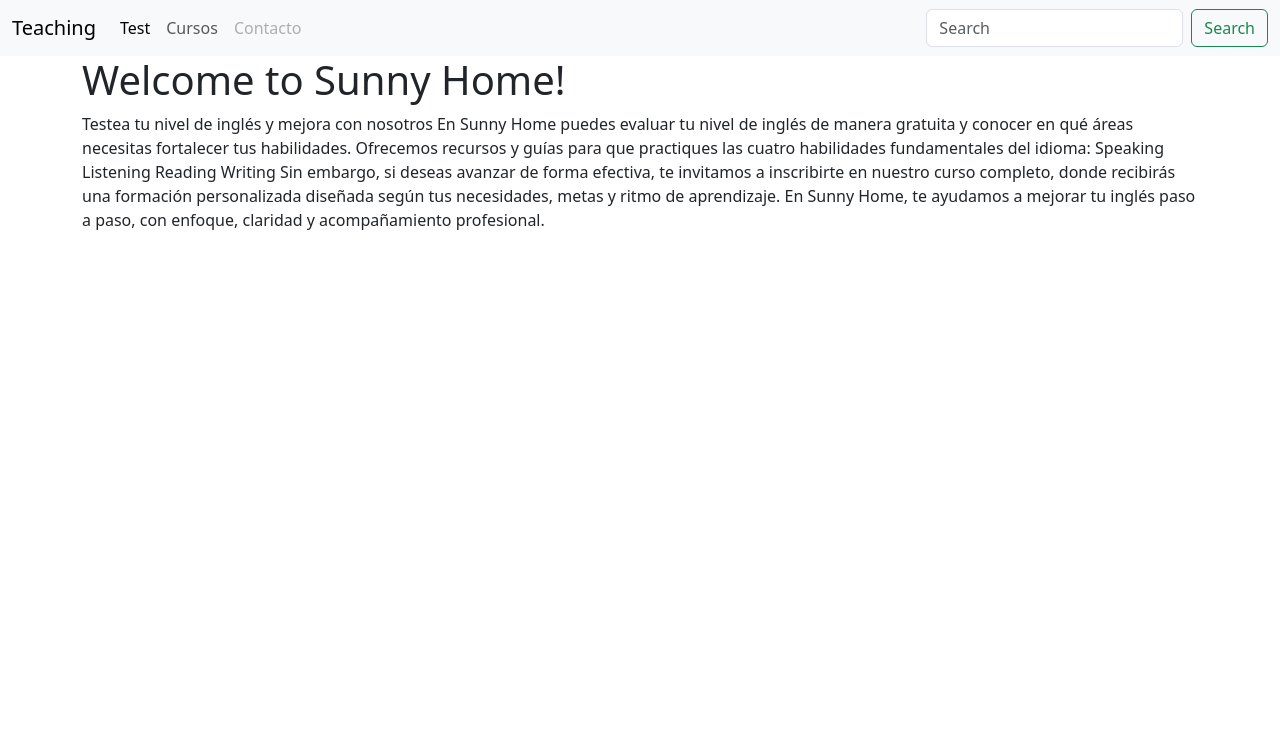
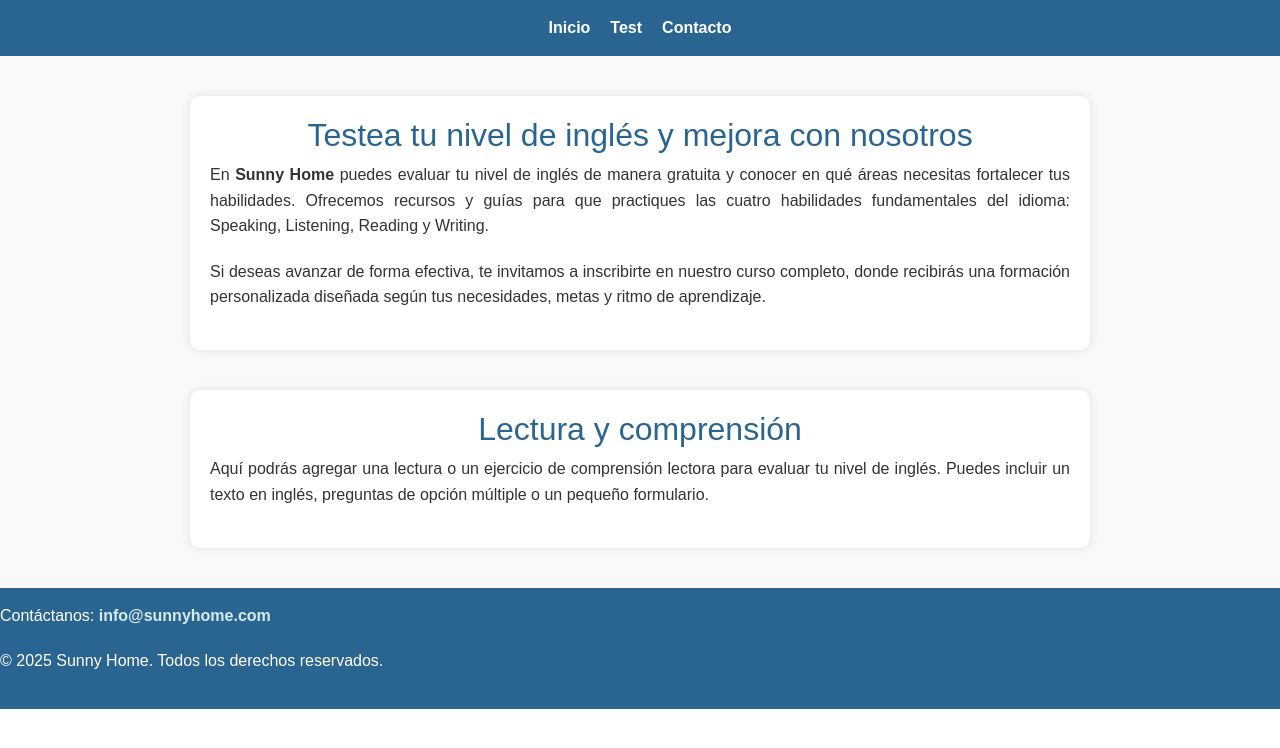
Before and after one commit to rosembercrg/Clase6, an Angular app: page / in a window 1280 px wide. Shown: the top 748 px of the page. Built offline with nearby package versions, Linux system fonts and the light colour scheme.

Commit message:
HtmlBasico

```diff
--- a/src/app/app.html
+++ b/src/app/app.html
@@ -1,57 +1,121 @@
-<main>
-  <nav class="navbar navbar-expand-lg bg-body-tertiary">
-    <div class="container-fluid">
-      <a class="navbar-brand" href="#">Teaching</a>
-      <button class="navbar-toggler" type="button" data-bs-toggle="collapse" data-bs-target="#navbarTogglerDemo02"
-        aria-controls="navbarTogglerDemo02" aria-expanded="false" aria-label="Toggle navigation">
-        <span class="navbar-toggler-icon"></span>
-      </button>
-      <div class="collapse navbar-collapse" id="navbarTogglerDemo02">
-        <ul class="navbar-nav me-auto mb-2 mb-lg-0">
-          <li class="nav-item">
-            <a class="nav-link active" aria-current="page" href="#">Test</a>
-          </li>
-          <li class="nav-item">
-            <a class="nav-link" href="#">Cursos</a>
-          </li>
-          <li class="nav-item">
-            <a class="nav-link disabled" aria-disabled="true">Contacto</a>
-          </li>
-        </ul>
-        <form class="d-flex" role="search">
-          <input class="form-control me-2" type="search" placeholder="Search" aria-label="Search" />
-          <button class="btn btn-outline-success" type="submit">Search</button>
-        </form>
-      </div>
-    </div>
+<!DOCTYPE html>
+<html lang="es">
+
+<head>
+  <meta charset="UTF-8">
+  <meta name="viewport" content="width=device-width, initial-scale=1.0">
+  <title>Sunny Home - Inglés</title>
+  <style>
+    body {
+      font-family: Arial, sans-serif;
+      margin: 0;
+      background-color: #f9f9f9;
+      color: #333;
+      line-height: 1.6;
+    }
+
+    /* NAVBAR */
+    nav {
+      background-color: #2a6592;
+      color: white;
+      display: flex;
+      justify-content: center;
+      gap: 20px;
+      padding: 15px 0;
+    }
+
+    nav a {
+      color: white;
+      text-decoration: none;
+      font-weight: bold;
+      font-size: 16px;
+      transition: color 0.3s;
+    }
+
+    nav a:hover {
+      color: #d8e9f0;
+    }
+
+    /* SECCIONES */
+    section {
+      max-width: 900px;
+      margin: 40px auto;
+      padding: 20px;
+      background-color: white;
+      border-radius: 10px;
+      box-shadow: 0 0 10px rgba(0, 0, 0, 0.1);
+    }
+
+    h2 {
+      color: #2a6592;
+      text-align: center;
+    }
+
+    p {
+      text-align: justify;
+      margin-bottom: 20px;
+    }
+
+    footer {
+      background-color: #2a6592;
+      color: white;
+      text-align: center;
+      padding: 15px 0;
+      margin-top: 40px;
+    }
+
+    footer a {
+      color: #d8e9f0;
+      text-decoration: none;
+      font-weight: bold;
+    }
+
+    footer a:hover {
+      text-decoration: underline;
+    }
+  </style>
+</head>
+
+<body>
+
+  <!-- MENÚ SUPERIOR -->
+  <nav>
+    <a href="#inicio">Inicio</a>
+    <a href="#test">Test</a>
+    <a href="#contacto">Contacto</a>
   </nav>
-  <router-outlet></router-outlet>
-  <div class="container">
-    <div class="row">
-      <div class="col">
-        <h1>Welcome to Sunny Home!</h1>
-        <p>Testea tu nivel de inglés y mejora con nosotros
 
-          En Sunny Home puedes evaluar tu nivel de inglés de manera gratuita y conocer en qué áreas necesitas fortalecer
-          tus habilidades.
+  <!-- SECCIÓN INICIO -->
+  <section id="inicio">
+    <h2>Testea tu nivel de inglés y mejora con nosotros</h2>
+    <p>
+      En <strong>Sunny Home</strong> puedes evaluar tu nivel de inglés de manera gratuita y conocer en qué áreas
+      necesitas fortalecer tus habilidades.
+      Ofrecemos recursos y guías para que practiques las cuatro habilidades fundamentales del idioma: Speaking,
+      Listening, Reading y Writing.
+    </p>
+    <p>
+      Si deseas avanzar de forma efectiva, te invitamos a inscribirte en nuestro curso completo, donde recibirás una
+      formación personalizada diseñada
+      según tus necesidades, metas y ritmo de aprendizaje.
+    </p>
+  </section>
 
-          Ofrecemos recursos y guías para que practiques las cuatro habilidades fundamentales del idioma:
+  <!-- SECCIÓN TEST O LECTURA -->
+  <section id="test">
+    <h2>Lectura y comprensión</h2>
+    <p>
+      Aquí podrás agregar una lectura o un ejercicio de comprensión lectora para evaluar tu nivel de inglés.
+      Puedes incluir un texto en inglés, preguntas de opción múltiple o un pequeño formulario.
+    </p>
+  </section>
 
-          Speaking
+  <!-- SECCIÓN CONTACTO -->
+  <footer id="contacto">
+    <p>Contáctanos: <a href="mailto:info@sunnyhome.com">info@sunnyhome.com</a></p>
+    <p>© 2025 Sunny Home. Todos los derechos reservados.</p>
+  </footer>
 
-          Listening
+</body>
 
-          Reading
-
-          Writing
-
-
-          Sin embargo, si deseas avanzar de forma efectiva, te invitamos a inscribirte en nuestro curso completo, donde
-          recibirás una formación personalizada diseñada según tus necesidades, metas y ritmo de aprendizaje.
-
-          En Sunny Home, te ayudamos a mejorar tu inglés paso a paso, con enfoque, claridad y acompañamiento
-          profesional.</p>
-      </div>
-    </div>
-  </div>
-</main>
+</html>
```
